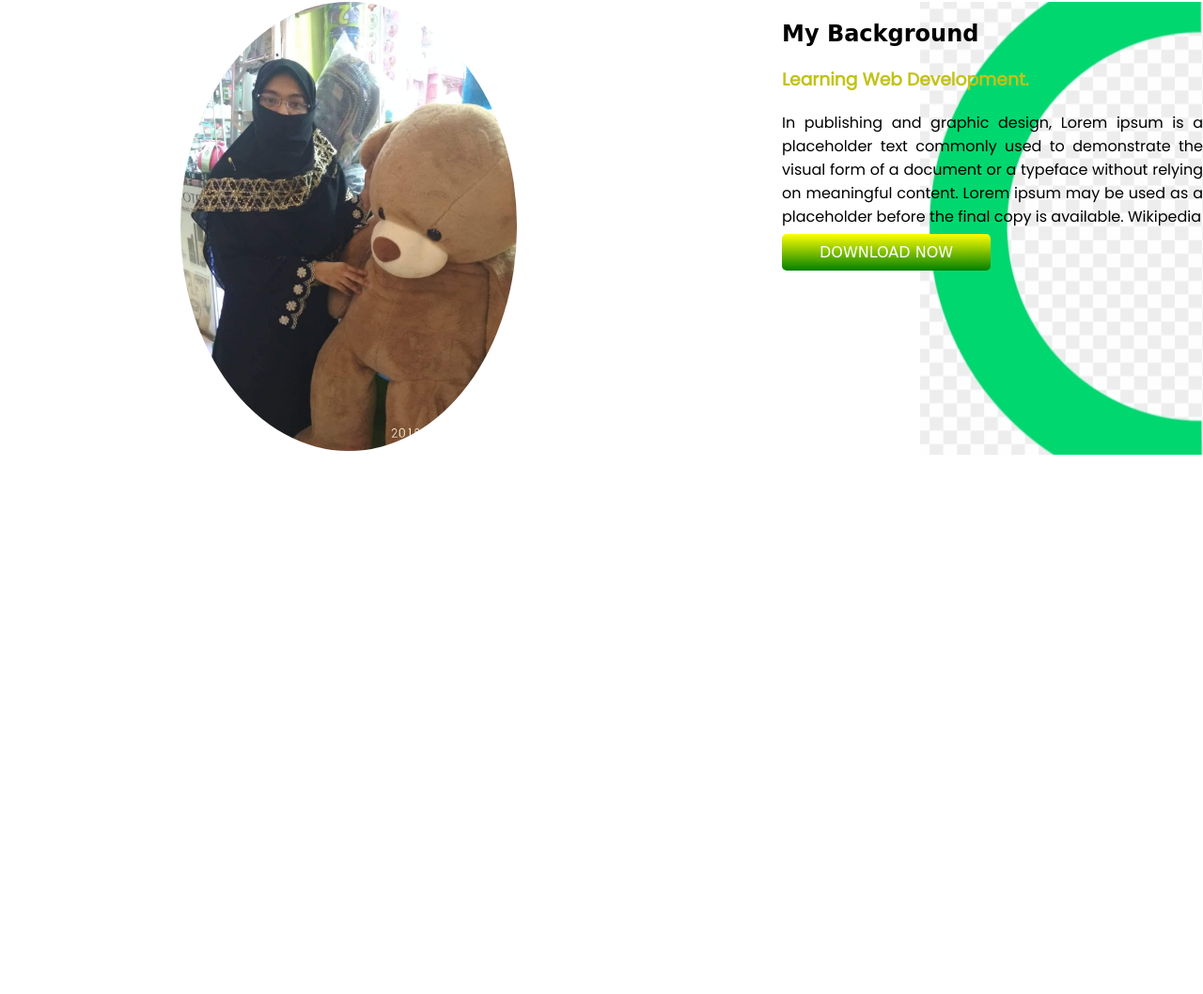
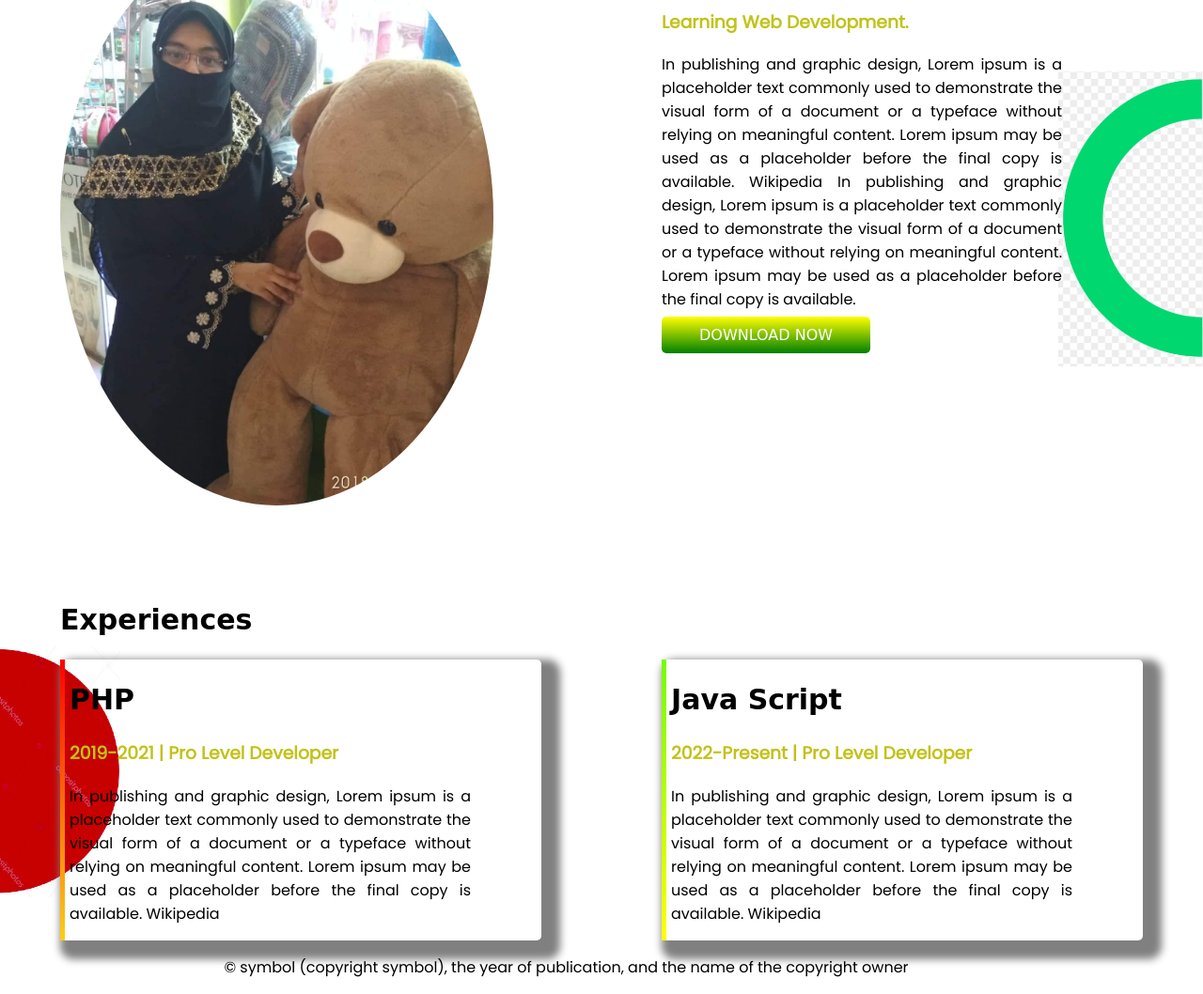
Before and after one commit to nusratBD/My-Own-Site, a plain HTML site: page index.html in a window 1280 px wide. Shown: the part 641-1699 px from the top of the page at 94% size. Before the commit the page ends 1275 px from the top, so only its background shows below. Drawn offline with Linux system fonts and the light colour scheme; a web font is replaced by a local one.

Commit message:
Task Complete

```diff
--- a/index.html
+++ b/index.html
@@ -21,7 +21,7 @@
     <link rel="stylesheet" href="style.css" />
   </head>
   <body>
-    <section class="top-banner">
+    <section class="top-banner section-flexible">
       <div class="half-width">
         <h1>Welcome To</h1>
         <h1><span class="special-text"> Nusrat Hurain's </span>World!</h1>
@@ -44,18 +44,22 @@
         <img src="Photos/Me/Book.jpg" alt="Nusrat Hurain" />
       </div>
     </section>
-    <section class="mid-banner">
+    <section class="mid-banner section-flexible">
       <div class="half-width">
-        <img src="Photos/Me/Jamuna.jpg" alt="" />
+        <img style="" src="Photos/Me/Jamuna.jpg" alt="" />
       </div>
       <div class="half-width">
         <h2>My Background</h2>
         <h3>Learning Web Development.</h3>
-        <p>
+        <p style="padding-right: 150px">
           In publishing and graphic design, Lorem ipsum is a placeholder text
           commonly used to demonstrate the visual form of a document or a
           typeface without relying on meaningful content. Lorem ipsum may be
-          used as a placeholder before the final copy is available. Wikipedia
+          used as a placeholder before the final copy is available. Wikipedia In
+          publishing and graphic design, Lorem ipsum is a placeholder text
+          commonly used to demonstrate the visual form of a document or a
+          typeface without relying on meaningful content. Lorem ipsum may be
+          used as a placeholder before the final copy is available.
         </p>
         <a
           class="link-button"
@@ -65,5 +69,36 @@
         >
       </div>
     </section>
+    <section class="bottom-banner">
+      <h2 class="half-width">Experiences</h2>
+      <div style="display: flex">
+        <div class="box-shadow" id="php">
+          <h2>PHP</h2>
+          <h3>2019-2021 | Pro Level Developer</h3>
+          <p>
+            In publishing and graphic design, Lorem ipsum is a placeholder text
+            commonly used to demonstrate the visual form of a document or a
+            typeface without relying on meaningful content. Lorem ipsum may be
+            used as a placeholder before the final copy is available. Wikipedia
+          </p>
+        </div>
+        <div class="box-shadow" id="js">
+          <h2>Java Script</h2>
+          <h3>2022-Present | Pro Level Developer</h3>
+          <p>
+            In publishing and graphic design, Lorem ipsum is a placeholder text
+            commonly used to demonstrate the visual form of a document or a
+            typeface without relying on meaningful content. Lorem ipsum may be
+            used as a placeholder before the final copy is available. Wikipedia
+          </p>
+        </div>
+      </div>
+    </section>
+    <footer>
+      <p>
+        © symbol (copyright symbol), the year of publication, and the name of
+        the copyright owner
+      </p>
+    </footer>
   </body>
 </html>
--- a/style.css
+++ b/style.css
@@ -10,6 +10,7 @@ h1 {
 }
 h2 {
   font-family: "Pushster", cursive;
+  font-size: 30px;
 }
 h3 {
   color: rgb(194, 194, 25);
@@ -19,14 +20,15 @@ h3 {
 p {
   font-family: "Poppins", sans-serif;
   text-align: justify;
+  padding-right: 75px;
 }
-section {
+.section-flexible {
   display: flex;
-  margin-bottom: 150px;
+  margin-bottom: 100px;
 }
 .half-width {
   width: 50%;
-  padding-left: 15%;
+  padding-left: 5%;
 }
 .half-width img {
   width: 80%;
@@ -46,9 +48,40 @@ section {
 .top-banner {
   background-image: url(Photos/Others/top-banner.png);
   background-repeat: no-repeat;
+  background-size: 5%;
 }
 .mid-banner {
   background-image: url(Photos/Others/mid-banner.png);
   background-repeat: no-repeat;
   background-position: right;
+  background-size: 12%;
 }
+.box-shadow {
+  box-shadow: 10px 10px 8px 10px gray;
+  width: 50%;
+  margin-right: 5%;
+  text-align: justify;
+  margin-left: 5%;
+  padding-right: 0;
+  padding-left: 5px;
+  border-radius: 5px;
+}
+.bottom-banner {
+  background-image: url(Photos/Others/bottom-banner.png);
+  background-repeat: no-repeat;
+  background-size: 10%;
+  background-position: left;
+}
+#php {
+  border-left: 5px solid;
+  border-image: linear-gradient(red, rgb(250, 208, 21));
+  border-image-slice: 1;
+}
+#js {
+  border-left: 5px solid;
+  border-image: linear-gradient(rgb(115, 255, 0), yellow);
+  border-image-slice: 1;
+}
+footer p {
+  text-align: center;
+}
```
Also changed, not shown: Photos/Others/bottom-banner.png (added).
